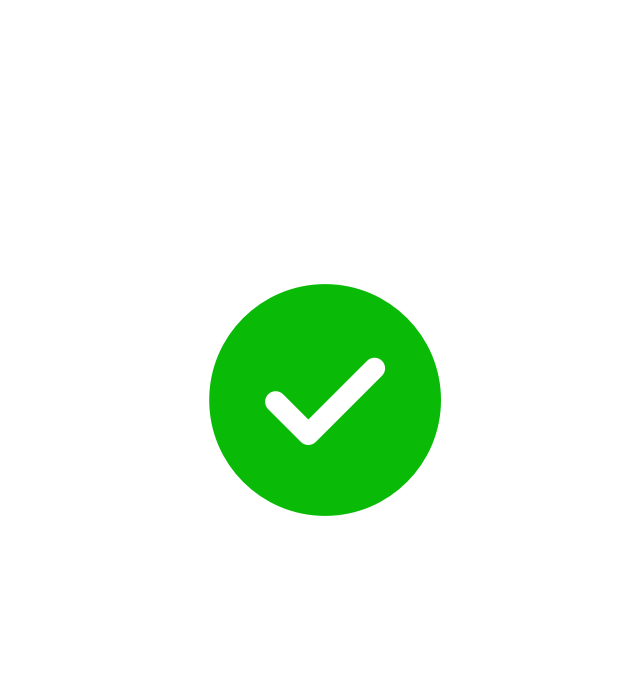
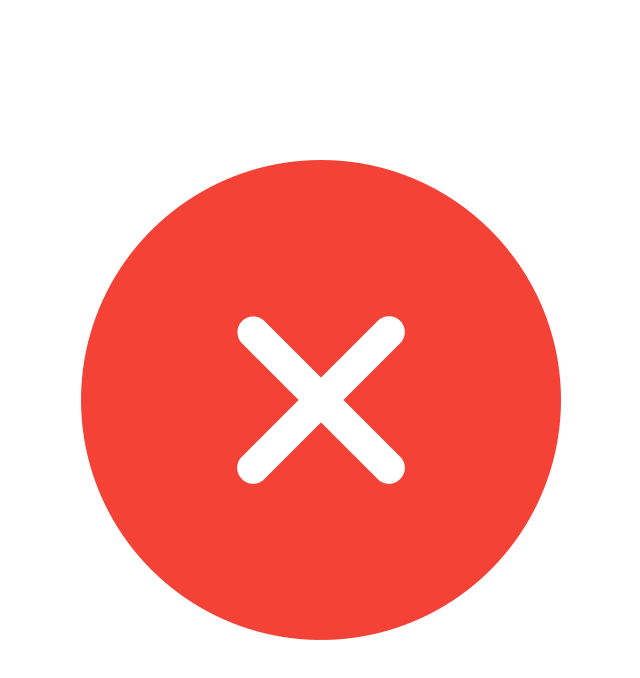
Before and after one commit to eung-eung/mindMasterMinds-payment-result, a React (Create React App) app: page / in a window 1280 px wide. Shown: the top 678 px of the page, without its empty margins (319-959 px from the left). Built offline with nearby package versions, Linux system fonts and the light colour scheme.

Commit message:
handle state

```diff
--- a/src/App.js
+++ b/src/App.js
@@ -1,4 +1,4 @@
-import logo from './logo.svg';
+import { useEffect, useState } from 'react'
 import './App.css';
 const getParam = (key) => {
   const urlParams = new URLSearchParams(window.location.search);
@@ -12,12 +12,16 @@ const getPaymentResult = () => {
   return responseCode === '00' ? true : false;
 }
 function App() {
+  const [result, setResult] = useState()
+  useEffect(() => {
+    setResult(getPaymentResult())
+  }, [])
   return (
     <>
       {/* <img
         style={{ position: 'absolute', left: '50%', top: '50%', transform: 'translate(-50%,-50%)' }}
         src='/images/download.png' /> */}
-      {getPaymentResult ? <img
+      {result ? <img
         style={{ position: 'absolute', left: '50%', top: '50%', transform: 'translate(-50%,-50%)' }}
         src='/images/download.png' /> : <img
         style={{ position: 'absolute', left: '50%', top: '50%', transform: 'translate(-50%,-50%)' }}
```
